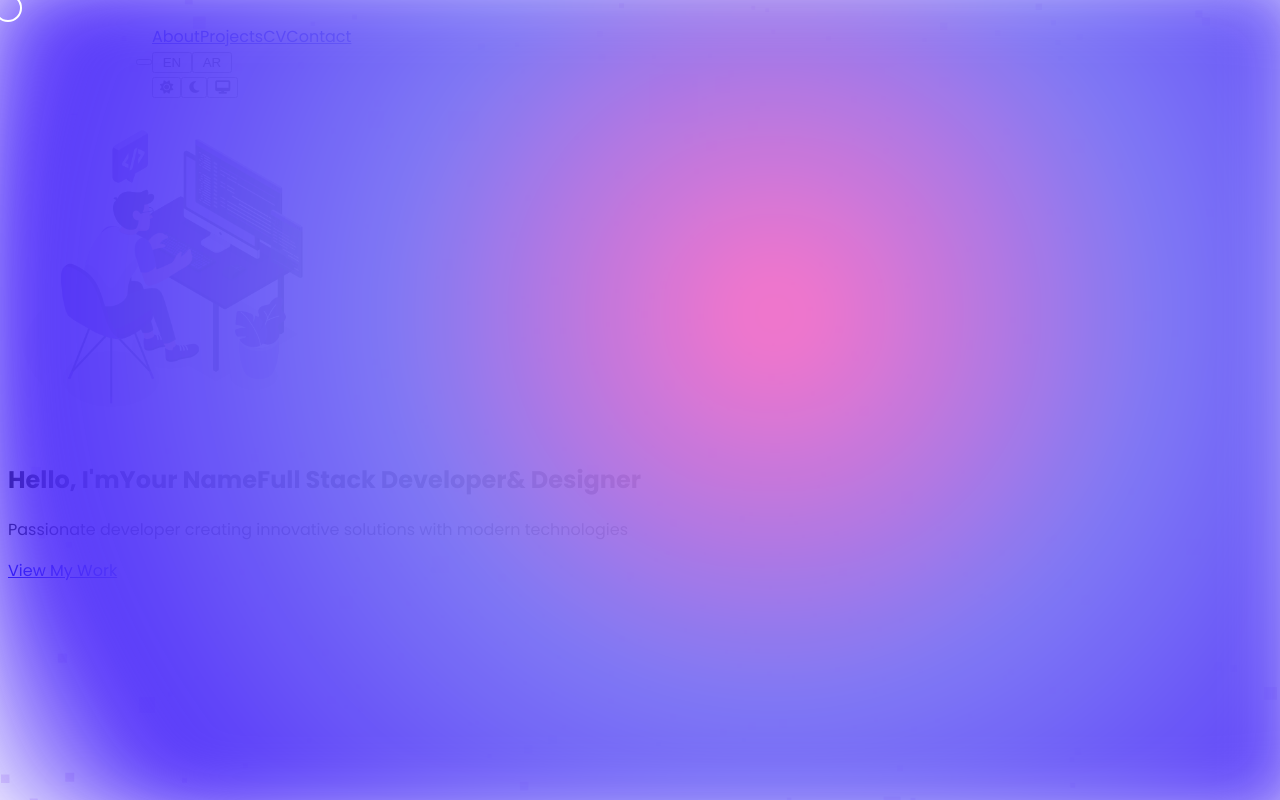
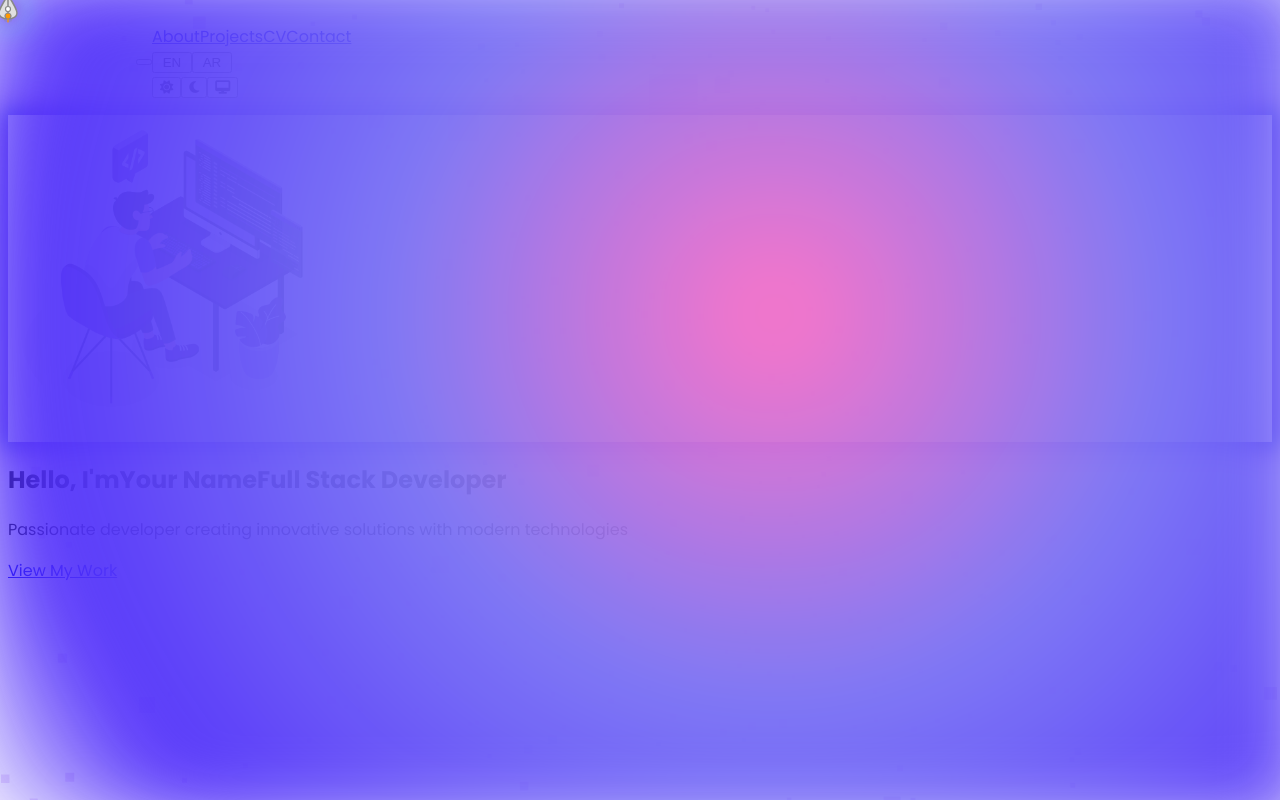
Before and after one commit to AbdalahNasr/my-v3-potfolio, a Next.js app in the folder my-portfolio/: page / in a window 1280 px wide. Shown: the top 800 px of the page. Built offline with nearby package versions, Linux system fonts and the light colour scheme; no server answers.

Commit message:
feat: add custom rocket cursor and enhance visual effects across components

```diff
--- a/my-portfolio/src/components/AboutSection/AboutSection.tsx
+++ b/my-portfolio/src/components/AboutSection/AboutSection.tsx
@@ -58,7 +58,7 @@ export default function AboutSection() {
     >
       <div className="relative z-10 w-full flex flex-col md:flex-row items-center justify-center gap-12">
         <div className="w-full md:w-1/2 flex justify-center items-center mb-8 md:mb-0">
-          <img src="/programming-illustration.svg" alt="About Illustration" className="max-w-xs md:max-w-sm rounded-lg shadow-xl parallax-element" data-depth="0.1" />
+          <img src="/programming-illustration.svg" alt="About Illustration" className="max-w-xs md:max-w-sm rounded-lg shadow-xl parallax-element" data-depth="0.1" style={{boxShadow: '0 0 32px 8px #954ce9, 0 0 16px 4px #4cc9f0'}} />
         </div>
         <div className="w-full md:w-1/2 flex flex-col items-center md:items-start">
           <h2
--- a/my-portfolio/src/components/CustomCursor/CustomCursor.module.scss
+++ b/my-portfolio/src/components/CustomCursor/CustomCursor.module.scss
@@ -1,11 +1,18 @@
 .cursor {
   position: fixed;
-  width: 24px;
-  height: 24px;
-  border: 2px solid #fff;
-  border-radius: 50%;
+  width: 32px;
+  height: 32px;
   pointer-events: none;
-  z-index: 9999;
+  z-index: 99999;
   transform: translate(-50%, -50%);
-  transition: background 0.2s;
+  transition: background 0.2s, filter 0.2s;
+  display: flex;
+  align-items: center;
+  justify-content: center;
+  filter: drop-shadow(0 0 8px #954ce9) drop-shadow(0 0 16px #4cc9f0);
+  opacity: 1 !important;
 }
+
+:global(html), :global(body), :global(#__next), :global(main), :global(*) {
+  cursor: none !important;
+}
--- a/my-portfolio/src/components/CustomCursor/CustomCursor.tsx
+++ b/my-portfolio/src/components/CustomCursor/CustomCursor.tsx
@@ -14,5 +14,14 @@ export default function CustomCursor() {
     return () => document.removeEventListener('mousemove', move);
   }, []);
 
-  return <div id="custom-cursor" className={styles.cursor}></div>;
+  return (
+    <div id="custom-cursor" className={styles.cursor}>
+      <img
+        src="/rocket-cursor.svg"
+        alt="Rocket Cursor"
+        style={{ width: 32, height: 32, display: 'block', pointerEvents: 'none' }}
+        draggable={false}
+      />
+    </div>
+  );
 }
--- a/my-portfolio/src/components/Footer/Footer.tsx
+++ b/my-portfolio/src/components/Footer/Footer.tsx
@@ -20,7 +20,7 @@ export default function Footer() {
               <span className={lang === 'ar' ? 'ml-2' : 'mr-2'}>{t.footer?.cv || 'My CV'}</span>
               <i className="fas fa-file-alt"></i>
             </a>
-            <div className="relative w-32 h-32 bg-white dark:bg-gray-800 rounded-lg p-2 shadow-md">
+            <div className="relative w-32 h-32 bg-white dark:bg-gray-800 rounded-lg p-2 shadow-md" style={{boxShadow: '0 0 32px 8px #954ce9, 0 0 16px 4px #4cc9f0'}}>
               <img src="/QR_Code.png" alt="CV QR Code" className="w-full h-full" />
             </div>
           </div>
--- a/my-portfolio/src/components/HeroSection/HeroSection.tsx
+++ b/my-portfolio/src/components/HeroSection/HeroSection.tsx
@@ -52,7 +52,7 @@ export default function HeroSection() {
       <div className="w-full md:w-2/5 flex justify-center items-center mb-8 md:mb-0 parallax-element" data-depth="0.1">
         <div className="relative">
           <div className="absolute -inset-1 bg-gradient-to-r from-primary-light to-purple-600 dark:from-primary-dark dark:to-purple-400 rounded-lg blur-md opacity-50" />
-          <div className="relative rounded-lg shadow-xl overflow-hidden">
+          <div className="relative rounded-lg shadow-xl overflow-hidden" style={{boxShadow: '0 0 32px 8px #954ce9, 0 0 16px 4px #4cc9f0'}}>
             <Image
               src="/Programming.gif"
               alt={t.hero.imageAlt}
@@ -67,18 +67,19 @@ export default function HeroSection() {
       {/* Text right */}
       <div className="md:w-3/5 flex flex-col items-start justify-center">
         <div className="hero-content">
-          <h1 className="text-5xl md:text-7xl font-bold mb-6 max-w-3xl">
+          <h1 className="text-5xl md:text-7xl font-bold mb-6 max-w-3xl leading-tight md:leading-tight">
             <span className="parallax-element block hero-anim" data-depth="0.1">{t.hero.greeting}</span>
             <span className="parallax-element block hero-anim" data-depth="0.2">{t.hero.name}</span>
-            <span className="parallax-element block hero-anim" data-depth="0.2">{t.hero.title}</span>
+            <span className="parallax-element block hero-anim " data-depth="0.2">{t.hero.title}</span>
             <span
-              className="parallax-element block hero-anim bg-gradient-to-r from-primary-light to-purple-600 dark:from-primary-dark dark:to-purple-400 text-transparent bg-clip-text"
+              className="parallax-element block hero-anim bg-gradient-to-r from-primary-light to-purple-600 dark:from-primary-dark dark:to-purple-400 text-transparent bg-clip-text whitespace-pre-line"
               data-depth="0.3"
+              style={{display: 'inline', WebkitBackgroundClip: 'text', WebkitTextFillColor: 'transparent'}}
             >
               {t.hero.designer}
             </span>
           </h1>
-          <p className="text-xl md:text-2xl max-w-2xl mb-12 text-gray-600 dark:text-gray-300 parallax-element hero-anim" data-depth="0.05">
+          <p className="text-xl md:text-2xl  max-w-2xl mb-12 text-gray-600 dark:text-gray-300 parallax-element hero-anim" data-depth="0.05">
             {t.hero.description}
           </p>
           <a
```
Also changed, not shown: my-portfolio/public/rocket-cursor.svg (added).
